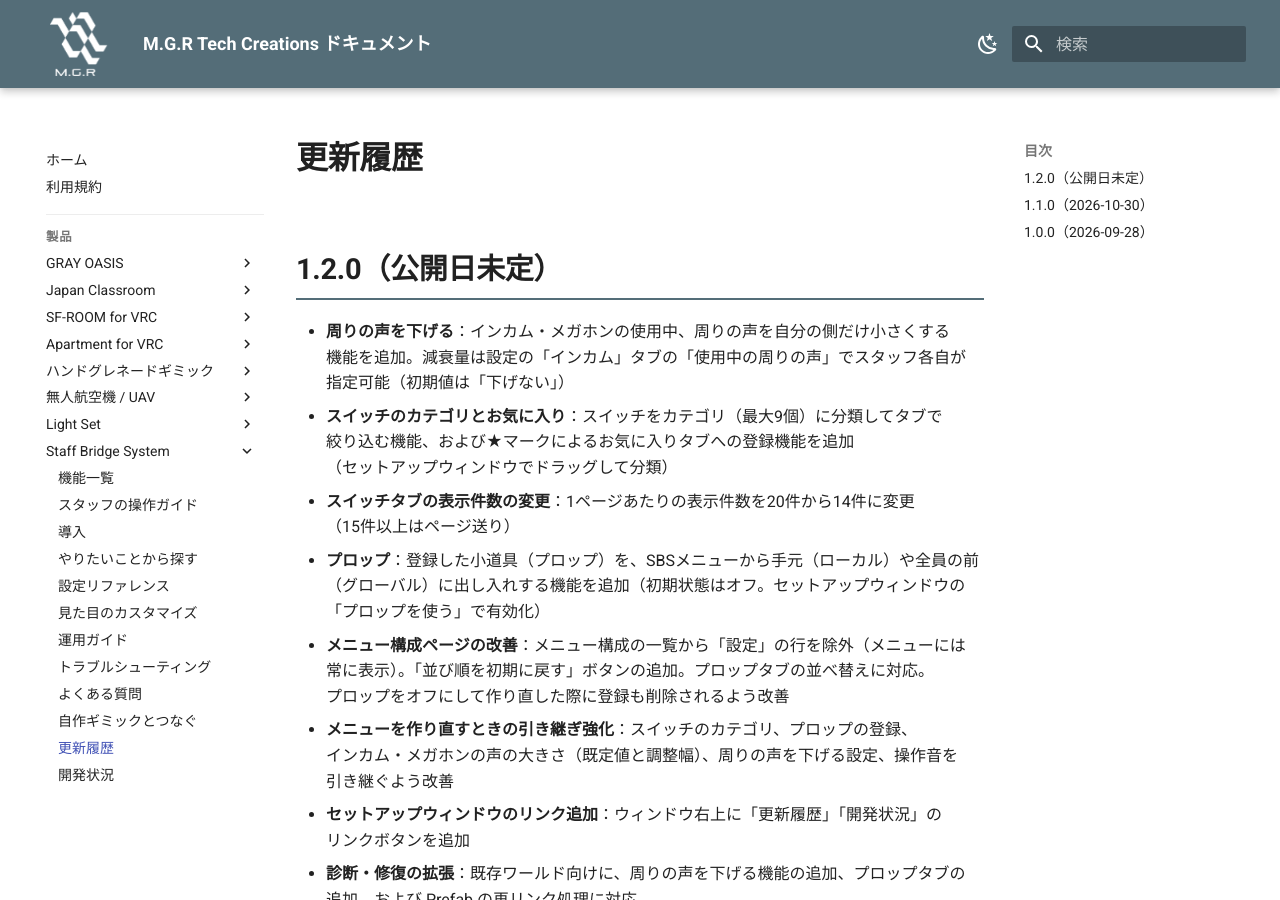
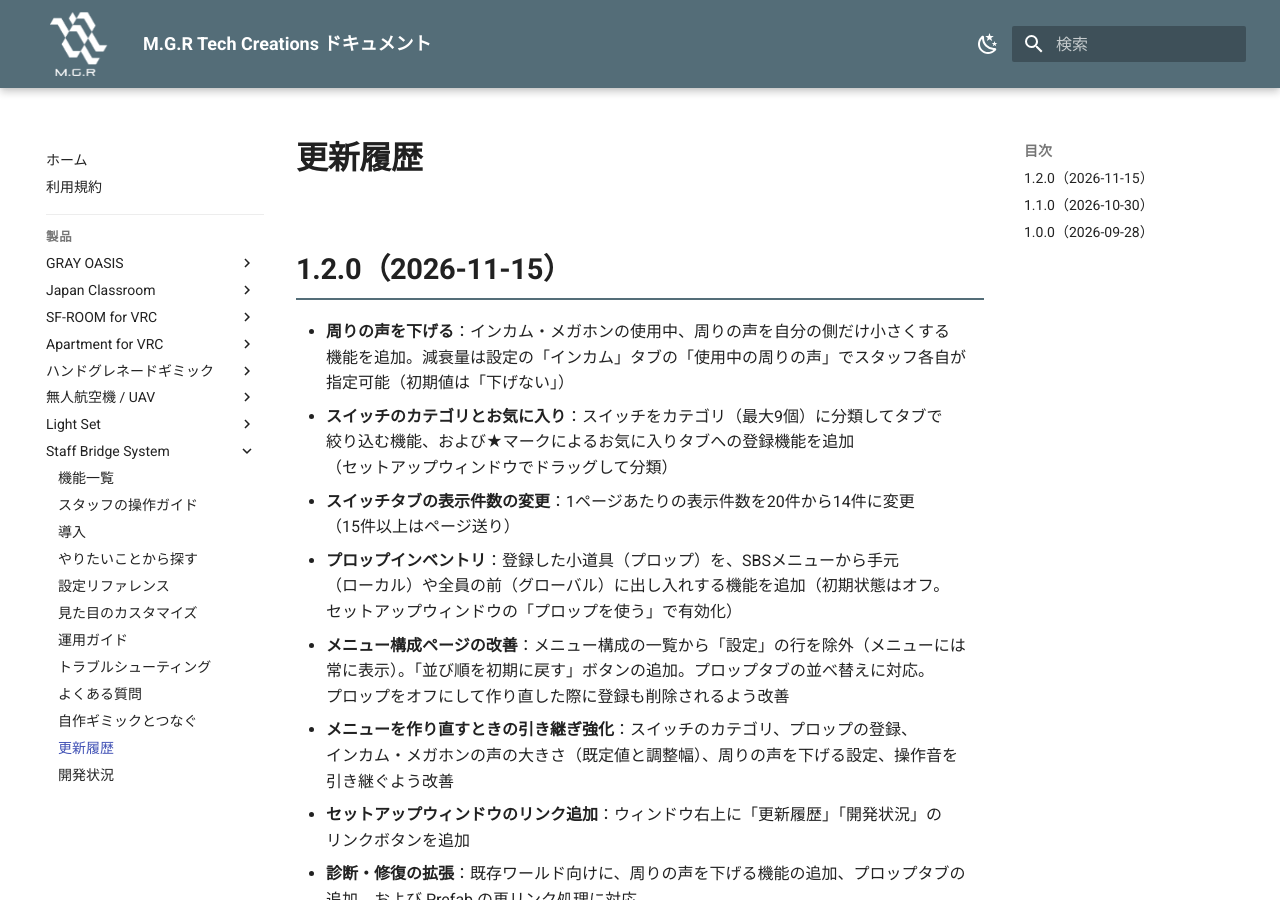
Before and after one commit to MAGURO-git/ProductArchive, an MkDocs documentation site: the page built from docs/staff-bridge-system/changelog.md, in a window 1280 px wide and 900 px high. Built offline with MkDocs 1.6.1 and Material for MkDocs 9.7.7, drawn with Linux system fonts in a browser that asks for light colours.

Commit message:
SBS マニュアル: v1.2.0 を公開する（更新履歴の公開日を入れ、機能名をプロップインベントリに戻す）
用語表では正式名称が「プロップインベントリ」（画面の表示だけ略して「プロップ」）。校正で一度「プロップ」にしたのを戻した。

Co-Authored-By: Claude Opus 5.5 <noreply@anthropic.com>

```diff
--- a/docs/staff-bridge-system/changelog.md
+++ b/docs/staff-bridge-system/changelog.md
@@ -1,11 +1,11 @@
 # 更新履歴
 
-## 1.2.0（公開日未定）
+## 1.2.0（2026-11-15）
 
 - **周りの声を下げる**：インカム・メガホンの使用中、周りの声を自分の側だけ小さくする機能を追加。減衰量は設定の「インカム」タブの「使用中の周りの声」でスタッフ各自が指定可能（初期値は「下げない」）
 - **スイッチのカテゴリとお気に入り**：スイッチをカテゴリ（最大9個）に分類してタブで絞り込む機能、および★マークによるお気に入りタブへの登録機能を追加（セットアップウィンドウでドラッグして分類）
 - **スイッチタブの表示件数の変更**：1ページあたりの表示件数を20件から14件に変更（15件以上はページ送り）
-- **プロップ**：登録した小道具（プロップ）を、SBSメニューから手元（ローカル）や全員の前（グローバル）に出し入れする機能を追加（初期状態はオフ。セットアップウィンドウの「プロップを使う」で有効化）
+- **プロップインベントリ**：登録した小道具（プロップ）を、SBSメニューから手元（ローカル）や全員の前（グローバル）に出し入れする機能を追加（初期状態はオフ。セットアップウィンドウの「プロップを使う」で有効化）
 - **メニュー構成ページの改善**：メニュー構成の一覧から「設定」の行を除外（メニューには常に表示）。「並び順を初期に戻す」ボタンの追加。プロップタブの並べ替えに対応。プロップをオフにして作り直した際に登録も削除されるよう改善
 - **メニューを作り直すときの引き継ぎ強化**：スイッチのカテゴリ、プロップの登録、インカム・メガホンの声の大きさ（既定値と調整幅）、周りの声を下げる設定、操作音を引き継ぐよう改善
 - **セットアップウィンドウのリンク追加**：ウィンドウ右上に「更新履歴」「開発状況」のリンクボタンを追加
```
